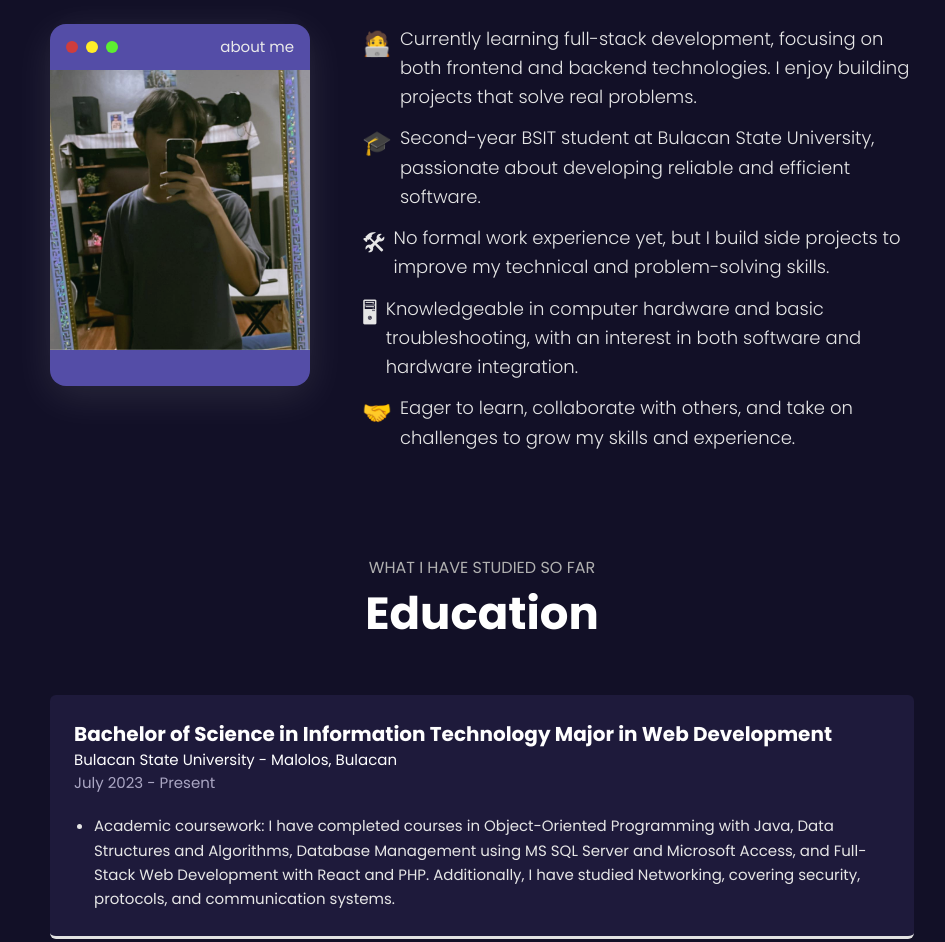
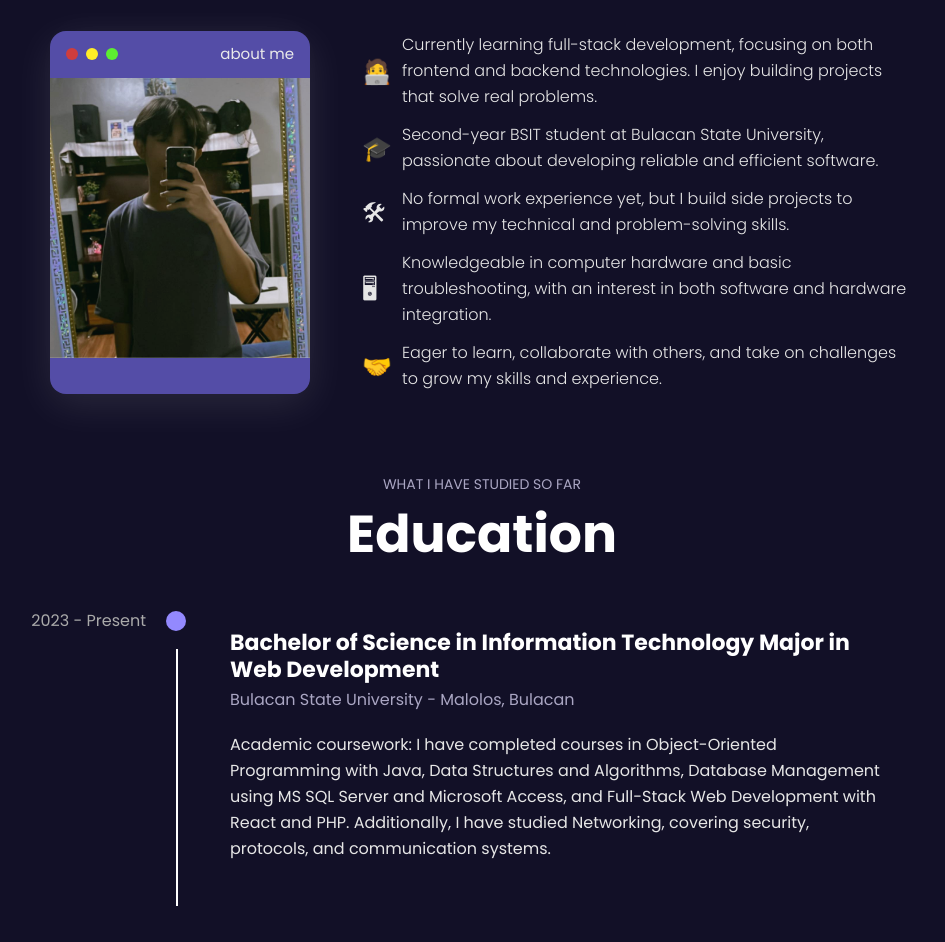
Before and after one commit to selrahcjstn/Portfolio, a React (Vite) app: page / in a window 1280 px wide. Shown: the part 1020-1962 px from the top of the page, without its empty margins (158-1103 px from the left). Built offline with nearby package versions, Linux system fonts and the light colour scheme.

Commit message:
Education Page Done!!

```diff
--- a/src/components/SectionTitle.jsx
+++ b/src/components/SectionTitle.jsx
@@ -1,8 +1,8 @@
 function SectionTitle({ title, titleDesc }) {
     return (
         <div className="flex flex-col items-center">
-            <p className="text-[#b0b0b0] text-[16px] capitalize">{titleDesc}</p>
-            <h1 className="text-[45px] font-bold capitalize">{title}</h1>
+            <p className="text-[#aaa6c3] text-[14px] uppercase">{titleDesc}</p>
+            <h1 className="text-[52px] font-bold capitalize">{title}</h1>
         </div>
     )
 }
--- a/src/components/about/About.jsx
+++ b/src/components/about/About.jsx
@@ -11,7 +11,7 @@ function About() {
     return (
         <section id="about" className="flex flex-col pt-22 md:pt-26 items-center justify-center md:gap-12 md:justify-center gap-8 w-full">
             <SectionTitle titleDesc='Introduction' title='Overview' />
-            <div className="flex flex-col items-center lg:justify-center gap-13 sm:flex-row sm:items-start ">
+            <div className="flex flex-col items-center  lg:justify-center lg:items-center gap-13 sm:flex-row sm:items-center ">
                 <AboutSectionImage
                     img={data.img}
                 />
--- a/src/components/about/AboutDescriptions.jsx
+++ b/src/components/about/AboutDescriptions.jsx
@@ -1,9 +1,9 @@
 function AboutDescriptions({ paragraphs }) {
     return (
-        <ul className="w-full space-y-3 text-base leading-relaxed lg:m-0 xl:text-[18px] text-[14px] font-light  text-[#e6e6e6] md:flex-1 lg:text-[16px]">
+        <ul className="h-full max-w-[700px] space-y-3 text-base leading-relaxed lg:m-0 text-[14px] md:text-[16px] font-light  text-[#e6e6e6] md:flex-1 ">
             {paragraphs.map((data, index) => (
-                <li key={index} className="flex items-start">
-                    <span className="mr-2 text-[24px]">{data.emoji}</span>
+                <li key={index} className="flex items-center justify-start">
+                    <span className="mr-2 text-[24px] w-8">{data.emoji}</span>
                     <p className="flex-1">{data.p}</p>
                 </li>
             ))}
--- a/src/components/education/Education.jsx
+++ b/src/components/education/Education.jsx
@@ -1,14 +1,14 @@
-import SectionTitle from "../SectionTitle"
-import TimelineCard from "./TimelineCard.jsx"
+import SectionTitle from "../SectionTitle";
+import TimelineCard from "./TimelineCard.jsx";
+
 function Education() {
-
     return (
-        <section id="education" className="flex flex-col pt-22 md:pt-26  items-center justify-center md:gap-12 md:justify-center gap-8 w-full">
-            <SectionTitle titleDesc='WHAT I HAVE STUDIED SO FAR' title='Education' />
+        <section id="education" className="flex flex-col items-center pt-20 gap-8 w-full">
+            <SectionTitle titleDesc="what i have studied so far" title="Education" />
 
             <TimelineCard />
         </section>
-    )
+    );
 }
 
-export default Education
+export default Education;
--- a/src/components/education/TimelineCard.jsx
+++ b/src/components/education/TimelineCard.jsx
@@ -7,15 +7,26 @@ function Timeline() {
     return (
         <>
             {timelineData.map((item, index) => (
-                <div key={index} className="flex flex-col bg-[#1e1a3b] p-6 rounded-[6px] border-b-3 space-y-5 border-b-[#e2e2e2]">
-                    <div>
-                        <h2 className="text-[20px] font-bold">{item.course}</h2>
-                        <p>{item.school} - <span>{item.location}</span></p>
-                        <p className="text-[#aaa6c3]">{item.date}</p>
+                <div className="flex gap-5 flex-row">
+                    <div className=" w-32 hidden sm:flex sm:flex-col sm:items-end sm:justify-b sm:gap-3">
+                        <div className="flex gap-4 items-center">
+                            <p className="text-[#aaa]  p-1  text-[16px] whitespace-nowrap">{item.date}</p>
+                            <div className="top-3 w-4 h-4 lg:w-5 lg:h-5 rounded-full bg-[#9389fe]"></div>
+                        </div>
+                        <div className="flex-1 w-[2px] bg-white mr-2"></div>
                     </div>
-                    <ul className="list-disc pl-5 text-[#e6e6e6] leading-relaxed">
-                        <li>{item.description}</li>
-                    </ul>
+                    <div key={index} className="max-w-[700px] flex-1/2 flex flex-col  p-6 rounded-[6px] space-y-5">
+
+                        <div className="flex flex-col space-y-1">
+
+                            <h2 className="text-[18px] md:text-[22px] font-bold leading-tight">{item.course}</h2>
+                            <p className="text-[#aaa6c3] text-[14px] md:text-[16px] ">{item.school} - <span>{item.location}</span></p>
+                        </div>
+                        <ul className="text-[14px] md:text-[16px] list-disc sm:list-none sm:pl-0 pl-4 text-[#e6e6e6] leading-relaxed">
+                            <li>{item.description}</li>
+                        </ul>
+                        <p className="sm:hidden text-[14px] text-[#aaa6c3]">{item.date}</p>
+                    </div>
                 </div>
             ))}
         </>
--- a/src/components/home/Content.jsx
+++ b/src/components/home/Content.jsx
@@ -25,7 +25,7 @@ function Content({ tagLine, name, paragraph }) {
                 <p className="text-[18px] sm:text-xl md:text-[26px] xl:text-[28px]">
                     I'm a <span className="text-[#9389fe] font-semibold" ref={el}></span>
                 </p>
-                <p className="text-[#e6e6e6] text-[14px] font-light sm:px-0 max-w-[700px] sm:min-w-0 sm:mr-10 md:text-[14px] md:min-w-[3rem]  lg:m-0 lg:text-[16px] xl:text-[18px] leading-relaxed tracking-wide">
+                <p className="text-[#e6e6e6] text-[14px] font-light sm:px-0 max-w-[700px] sm:min-w-0 sm:mr-10 md:text-[16px] md:min-w-[3rem]  lg:m-0 leading-relaxed tracking-wide">
                     {paragraph}
                 </p>
 
--- a/src/components/home/Home.jsx
+++ b/src/components/home/Home.jsx
@@ -6,13 +6,13 @@ import Animation from "./Animation.jsx";
 import GradientButton from "./GradientButton.jsx";
 import BorderButton from "./BorderButton.jsx";
 import LinksButton from "./LinksButton.jsx";
-import VerticalLine from "../../utils/verticalLine.jsx";
+import VerticalLine from "./verticalLine.jsx";
 function Home() {
 
     const [data] = useState(homeData);
 
     return (
-        <section id="me" className=" flex sm:h-fit flex-col-reverse justify-around sm:flex-row items-center min-h-screen pt-20  gap-4 sm:gap-7 ">
+        <section id="me" className="flex sm:h-fit flex-col-reverse justify-around sm:flex-row items-center min-h-screen pt-20  gap-4 sm:gap-7 ">
 
             <VerticalLine />
             <div className="flex-2 flex flex-col gap-4 items-center text-center sm:text-left sm:items-start w-full">
--- a/src/data/educ-timeline.js
+++ b/src/data/educ-timeline.js
@@ -1,7 +1,8 @@
 const timeline = [
     {
+        id: 0,
         level: "College",
-        date: "July 2023 - Present",
+        date: "2023 - Present",
         school: "Bulacan State University",
         course: "Bachelor of Science in Information Technology Major in Web Development",
         location: "Malolos, Bulacan",
@@ -9,8 +10,9 @@ const timeline = [
             "Academic coursework: I have completed courses in Object-Oriented Programming with Java, Data Structures and Algorithms, Database Management using MS SQL Server and Microsoft Access, and Full-Stack Web Development with React and PHP. Additionally, I have studied Networking, covering security, protocols, and communication systems.",
     },
     {
+        id: 1,
         level: "Senior High School",
-        date: "August 2021 - June 2023",
+        date: "2021 - 2023",
         school: "La Consolacion University Philippines",
         course: "Technical Vocational Livelihood Major in Computer Programming",
         location: "Malolos, Bulacan",
--- a/tailwind.config.js
+++ b/tailwind.config.js
@@ -1,6 +1,6 @@
 module.exports = {
   purge: [],
-  darkMode: false, // or 'media' or 'class'
+  darkMode: true, // or 'media' or 'class'
   theme: {
     extend: {},
   },
```
Also changed, not shown: src/components/home/verticalLine.jsx (renamed from src/utils/verticalLine.jsx).
